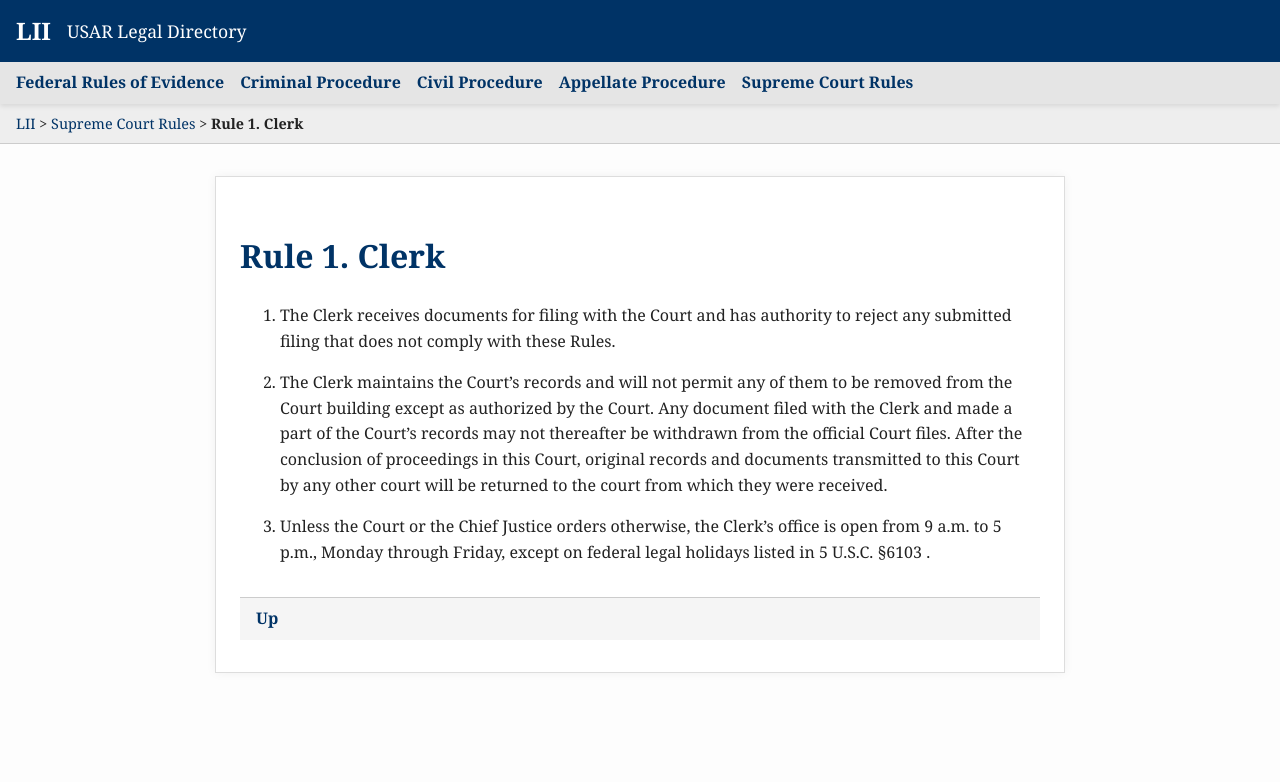
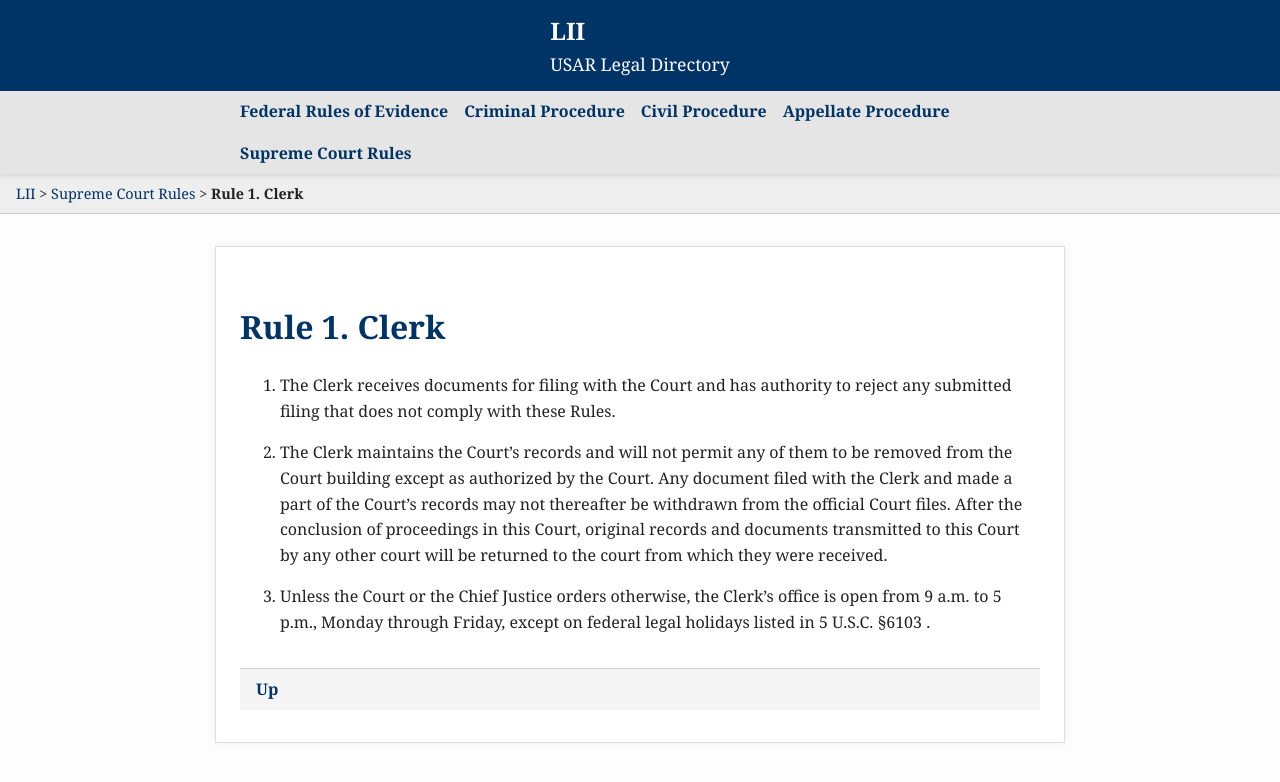
Before and after one commit to usarscotus/legal-directory, a Jekyll site: the page built from supct/rule_1.md, in a window 1280 px wide. Shown: the top 782 px of the page. Built offline with Jekyll 4.4.1, drawn with Linux system fonts in a browser that asks for light colours.

Commit message:
formatting 4

```diff
--- a/_includes/header.html
+++ b/_includes/header.html
@@ -1,13 +1,15 @@
 <header id="cornell-header">
-    <div class="header-container">
-        <div id="cornell-topbar">
+    <div id="cornell-topbar">
+        <div class="header-container">
             <a href="https://www.law.cornell.edu/" class="cornell-logo">LII</a>
             <div class="cornell-title">
                 <a href="{{ site.baseurl }}/">USAR Legal Directory</a>
             </div>
         </div>
+    </div>
 
-        <nav id="cornell-nav">
+    <nav id="cornell-nav">
+        <div class="header-container">
             <ul>
                 <li><a href="{{ site.baseurl }}/fre/">Federal Rules of Evidence</a></li>
                 <li><a href="{{ site.baseurl }}/frcrp/">Criminal Procedure</a></li>
@@ -15,6 +17,6 @@
                 <li><a href="{{ site.baseurl }}/frap/">Appellate Procedure</a></li>
                 <li><a href="{{ site.baseurl }}/supct/">Supreme Court Rules</a></li>
             </ul>
-        </nav>
-    </div>
+        </div>
+    </nav>
 </header>
--- a/assets/style.css
+++ b/assets/style.css
@@ -22,6 +22,11 @@ main {
   background-color: #003366;
   color: white;
   box-shadow: 0 2px 5px rgba(0, 0, 0, 0.1);
+}
+
+.header-container {
+  max-width: 800px;
+  margin: 0 auto;
 }
 
 #cornell-topbar {
```
